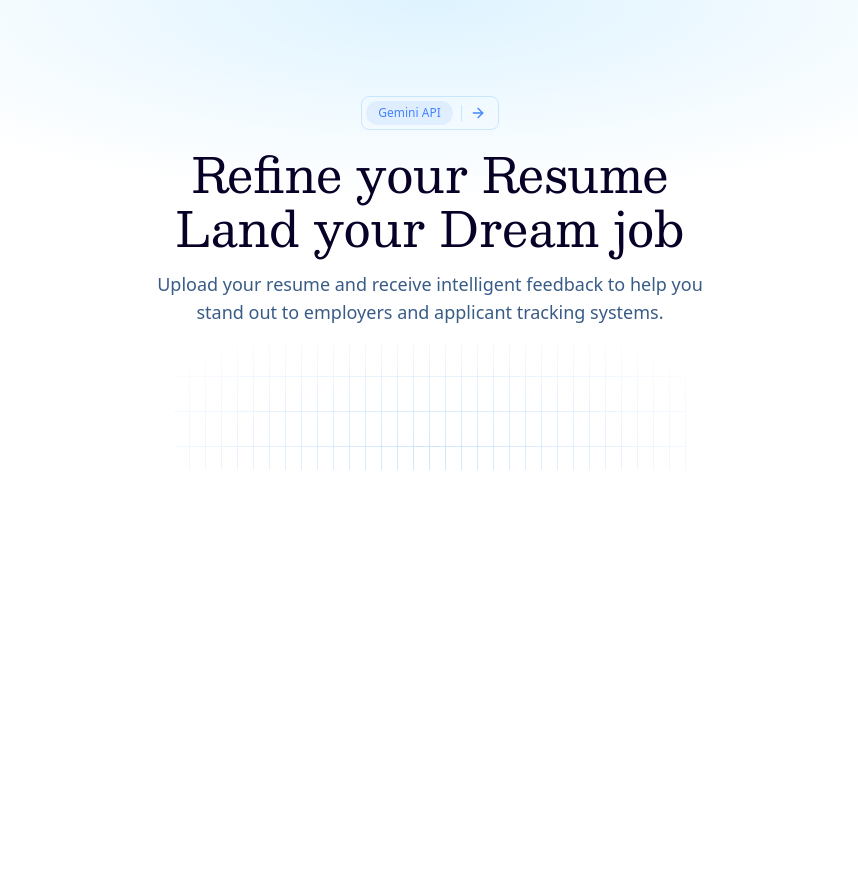
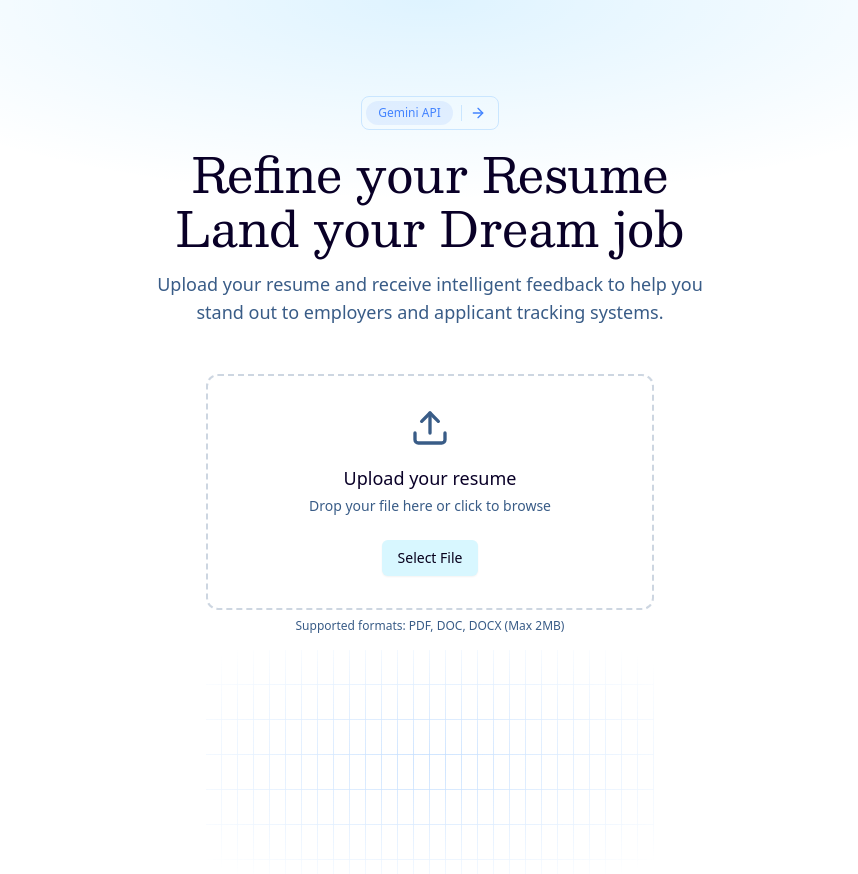
Before and after one commit to buneeIsSlo/rate-my-resume, a Next.js app: page / in a window 1280 px wide. Shown: the whole page, without its empty margins (210-1068 px from the left). Before the commit the page ends 800 px from the top, so only its background shows below. Built offline with nearby package versions, Linux system fonts and the light colour scheme.

Commit message:
Feat: add upload file component

```diff
--- a/src/app/page.tsx
+++ b/src/app/page.tsx
@@ -3,11 +3,13 @@
 import React from "react";
 import Link from "next/link";
 import { ArrowRight, Menu, Rocket, X } from "lucide-react";
+import FileUpload from "@/components/file-upload";
+import { Button } from "@/components/ui/button";
 
 export default function HeroSection() {
   return (
     <>
-      <main className="overflow-hidden">
+      <main className="">
         <section className="relative">
           <div className="relative py-24">
             <div className="mx-auto max-w-7xl px-6 md:px-12">
@@ -34,9 +36,10 @@ export default function HeroSection() {
                   Upload & Get intelligent resume feedback.
                 </p>
               </div>
-              <div className="x-auto relative z-20 mx-auto mt-8 max-w-lg sm:mt-12">
-                <div className="absolute inset-0 -top-8 left-1/2 -z-20 h-56 w-full -translate-x-1/2 [background-image:linear-gradient(to_bottom,transparent_98%,theme(colors.blue.200/75%)_98%),linear-gradient(to_right,transparent_94%,_theme(colors.blue.200/75%)_94%)] [background-size:16px_35px] [mask:radial-gradient(black,transparent_95%)] dark:opacity-10"></div>
-              </div>
+              <FileUpload
+                isAnalyzing={false}
+                onFileSelected={() => console.log("yeah")}
+              />
             </div>
           </div>
         </section>
--- /dev/null
+++ b/src/components/file-upload.tsx
@@ -0,0 +1,153 @@
+import { cn } from "@/lib/utils";
+import { CheckCircle2, FileWarning, Upload } from "lucide-react";
+import React, { useCallback, useRef, useState } from "react";
+import { Button } from "./ui/button";
+
+interface FileUploadProps {
+  onFileSelected: (file: File) => void;
+  isAnalyzing: boolean;
+  className?: string;
+}
+
+const MAX_FILE_SIZE = 2 * 1024 * 1024; // 2MB
+
+export default function FileUpload({
+  onFileSelected,
+  isAnalyzing,
+  className,
+}: FileUploadProps) {
+  const [isDragging, setIsDragging] = useState(false);
+  const [error, setError] = useState<string | null>(null);
+  const [selectedFile, setSelectedFile] = useState<File | null>(null);
+  const fileInputRef = useRef<HTMLInputElement>(null);
+
+  const handleFile = useCallback((file: File) => {
+    const validTypes = [
+      "application/pdf",
+      "application/msword",
+      "application/vnd.openxmlformats-officedocument.wordprocessingml.document",
+    ];
+
+    if (!validTypes.includes(file.type)) {
+      setError("Please upload a PDF, DOC, or TXT file.");
+      return;
+    }
+
+    if (file.size > MAX_FILE_SIZE) {
+      setError("File size must be less than 2MB");
+      return;
+    }
+
+    setSelectedFile(file);
+    onFileSelected(file);
+  }, []);
+
+  const handleDragOver = useCallback((e: React.DragEvent<HTMLDivElement>) => {
+    e.preventDefault();
+    e.stopPropagation();
+    setIsDragging(true);
+  }, []);
+
+  const handleDragLeave = useCallback((e: React.DragEvent<HTMLDivElement>) => {
+    e.preventDefault();
+    e.stopPropagation();
+    setIsDragging(false);
+  }, []);
+
+  const handleDrop = useCallback(
+    (e: React.DragEvent<HTMLDivElement>) => {
+      e.preventDefault();
+      e.stopPropagation();
+      setIsDragging(false);
+
+      if (e.dataTransfer.files && e.dataTransfer.files.length > 0) {
+        handleFile(e.dataTransfer.files[0]);
+      }
+    },
+    [handleFile],
+  );
+
+  const handleFileInputChange = useCallback(
+    (e: React.ChangeEvent<HTMLInputElement>) => {
+      if (e.target.files && e.target.files.length > 0) {
+        handleFile(e.target.files[0]);
+      }
+    },
+    [handleFile],
+  );
+
+  const handleButtonClick = useCallback(() => {
+    if (fileInputRef.current) {
+      fileInputRef.current.click();
+    }
+  }, []);
+
+  return (
+    <div className={cn("mx-auto mt-12 w-full max-w-md", className)}>
+      <div
+        className={cn(
+          "relative flex flex-col items-center justify-center rounded-xl border-2 border-dashed p-8 text-center transition-all",
+          isDragging ? "border-primary/50 bg-gray-100" : "",
+          error ? "border-destructive/50" : "border-muted-foreground/25",
+          "hover:border-primary/50",
+        )}
+        onDragOver={handleDragOver}
+        onDragLeave={handleDragLeave}
+        onDrop={handleDrop}
+      >
+        <input
+          ref={fileInputRef}
+          type="file"
+          className="hidden"
+          onChange={handleFileInputChange}
+          accept=".pdf,.doc,.docx"
+          disabled={isAnalyzing}
+        />
+
+        {selectedFile ? (
+          <div className="animate-fade-in flex flex-col items-center">
+            <CheckCircle2 className="text-primary mb-4 h-10 w-10" />
+            <p className="font-medium">{selectedFile.name}</p>
+            <p className="text-muted-foreground text-sm">
+              {(selectedFile.size / 1024).toFixed(0)} KB
+            </p>
+          </div>
+        ) : (
+          <>
+            <Upload className="text-muted-foreground mb-4 h-10 w-10" />
+            <p className="mb-1 text-lg font-medium">Upload your resume</p>
+            <p className="text-muted-foreground mb-4 text-sm">
+              Drop your file here or click to browse
+            </p>
+          </>
+        )}
+
+        {!isAnalyzing && (
+          <Button
+            onClick={handleButtonClick}
+            variant="secondary"
+            disabled={isAnalyzing}
+            className="mt-2 cursor-pointer"
+          >
+            {selectedFile ? "Replace File" : "Select File"}
+          </Button>
+        )}
+
+        {error && (
+          <div className="text-destructive animate-fade-in mt-4 flex items-center text-sm font-medium">
+            <FileWarning className="mr-1 h-4 w-4" />
+            {error}
+          </div>
+        )}
+      </div>
+
+      <p className="text-muted-foreground mt-2 text-center text-xs">
+        Supported formats: PDF, DOC, DOCX (Max 2MB)
+      </p>
+
+      <div className="x-auto relative z-20 mx-auto mt-8 max-w-lg sm:mt-12">
+        <div className="absolute inset-0 -top-8 left-1/2 -z-20 h-56 w-full -translate-x-1/2 [background-image:linear-gradient(to_bottom,transparent_98%,theme(colors.blue.200/75%)_98%),linear-gradient(to_right,transparent_94%,_theme(colors.blue.200/75%)_94%)] [background-size:16px_35px] [mask:radial-gradient(black,transparent_95%)] dark:opacity-10"></div>
+      </div>
+    </div>
+  );
+}
```
